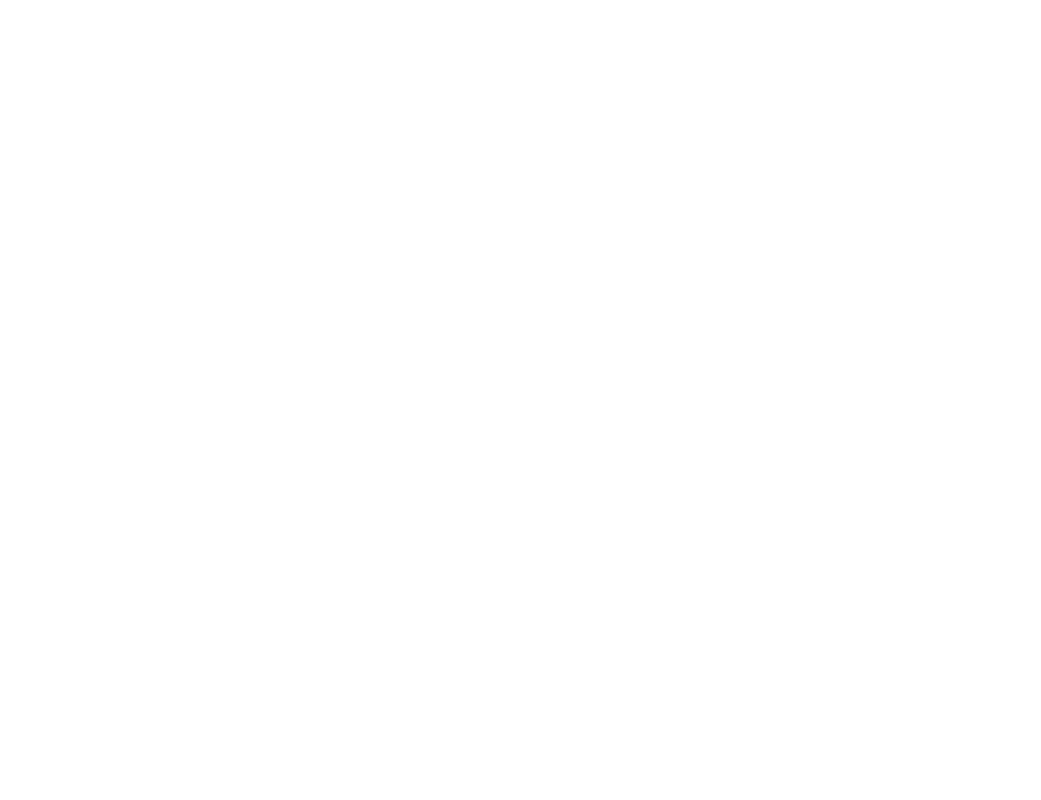
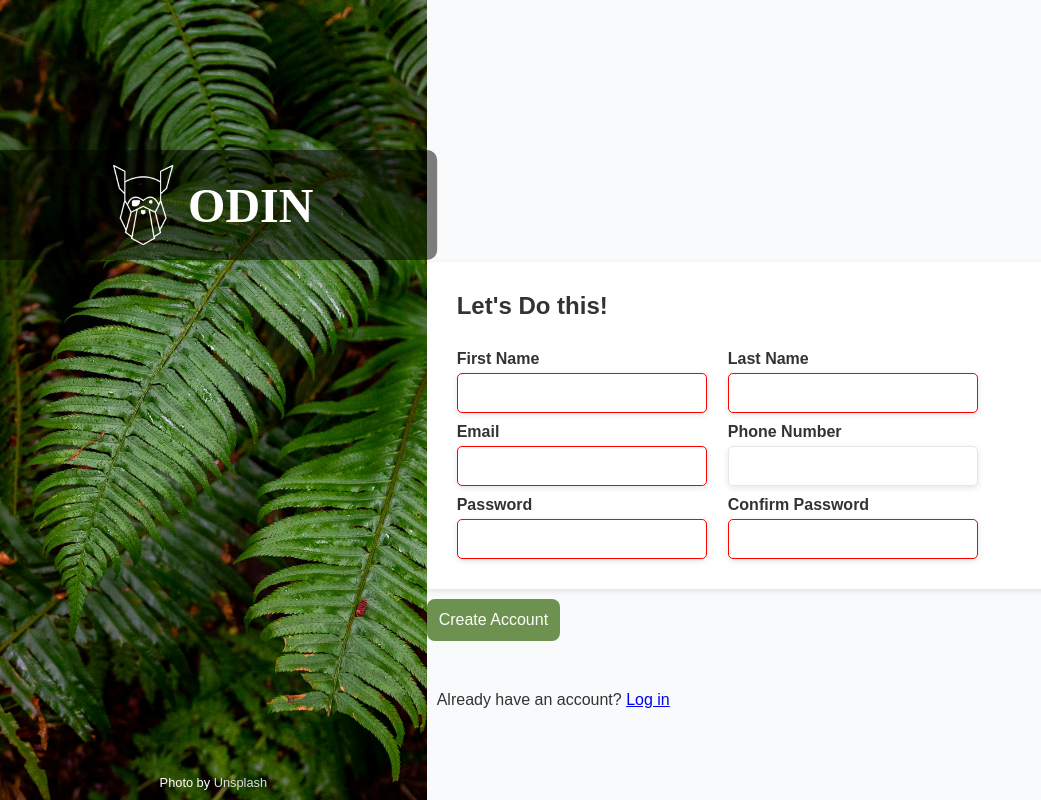
Before and after one commit to irfan-nadapuram/sign-up, a plain HTML site: page index.html in a window 1280 px wide. Shown: the whole page, without its empty margins (0-1041 px from the left). Drawn offline with Linux system fonts and the light colour scheme.

Commit message:
styling done

```diff
--- a/index.html
+++ b/index.html
@@ -1,13 +1,74 @@
 <!DOCTYPE html>
 <html lang="en">
 <head>
-    <meta charset="UTF-8">
-    <meta name="viewport" content="width=device-width, initial-scale=1.0">
-    <title>Document</title>
-    <link rel="stylesheet" href="style.css">
-    <script src="script.js">defer</script>
+  <meta charset="UTF-8">
+  <meta name="viewport" content="width=device-width, initial-scale=1.0">
+  <title>Odin Sign Up</title>
+  <link rel="stylesheet" href="style.css">
+
+
 </head>
 <body>
+  <div class="container">
 
+    <aside class="sidebar">
+      <div class="logo-container">
+        <img src="image/odin-lined.png" alt="Odin Logo">
+        <h1>ODIN</h1>
+      </div>
+      <p class="credit">
+        Photo by <a href="image/baground image.jpg" target="_blank">Unsplash</a>
+      </p>
+    </aside>
+
+
+    <main class="form-section">
+
+
+
+        <form>
+          <h2>Let's Do this!</h2>
+          <br>
+        <div class="form-group">
+          <label for="first">First Name</label>
+          <input type="text" id="first" name="first" required>
+        </div>
+
+        <div class="form-group">
+          <label for="last">Last Name</label>
+          <input type="text" id="last" name="last" required>
+        </div>
+
+        <div class="form-group">
+          <label for="email">Email</label>
+          <input type="email" id="email" name="email" required>
+        </div>
+
+        <div class="form-group">
+          <label for="phone">Phone Number</label>
+          <input type="tel" id="phone" name="phone">
+        </div>
+
+        <div class="form-group">
+          <label for="password">Password</label>
+          <input type="password" id="password" name="password" required minlength="6">
+        </div>
+
+        <div class="form-group">
+          <label for="confirm">Confirm Password</label>
+          <input type="password" id="confirm" name="confirm" required minlength="6">
+        </div>
+
+      </form>
+      <div class="button">
+        <button type="submit">Create Account</button>
+      </div>
+
+
+      <p class="login">
+        Already have an account? <a href="#">Log in</a>
+      </p>
+    </main>
+  </div>
 </body>
 </html>
--- a/style.css
+++ b/style.css
@@ -0,0 +1,154 @@
+
+
+* {
+  margin: 0;
+  padding: 0;
+  box-sizing: border-box;
+}
+
+body {
+  font-family: Arial, sans-serif;
+  background: #f9fafb;
+  color: #333;
+}
+
+.container {
+  display: flex;
+  min-height: 100vh;
+}
+
+
+.sidebar {
+  flex: 1;
+  background: url('image/baground\ image.jpg') center/cover no-repeat;
+  position: relative;
+  display: flex;
+  flex-direction: column;
+  justify-content: center;
+  align-items: center ;
+}
+
+.logo-container {
+  background: rgba(0, 0, 0, 0.5);
+  padding: 15px 29%;
+  display: flex;
+  align-items: center;
+  justify-content: center;
+  gap: 15px;
+  border-radius: 10px;
+  position: absolute;
+  top: 150px;
+  left: 50%;
+  transform: translateX(-50%);
+}
+
+.logo-container img {
+  height: 80px;
+
+}
+
+.logo-container h1 {
+  font-family: 'Norse Bold', 'Playfair Display', serif;
+  font-size: 3rem;
+  color: white;
+}
+
+.credit {
+  position: absolute;
+  bottom: 10px;
+  font-size: 0.8rem;
+  color: white;
+}
+
+.credit a {
+  color: #ddd;
+  text-decoration: none;
+}
+
+
+.form-section {
+  flex: 2;
+
+  display: flex;
+  flex-direction: column;
+  justify-content: center;
+
+}
+
+.form-section h2 {
+  margin-bottom: 20px;
+}
+
+.form-section p {
+  margin-bottom: 20px;
+}
+
+form {
+  display: grid;
+  grid-template-columns: 1fr 2fr;
+  gap: 10px;
+  background: white;
+  box-shadow: 10px;
+  border-radius: 4px;
+  box-shadow: 0 2px 6px rgba(0, 0, 0, 0.1);
+  padding: 30px;
+  margin-top: 200px;
+}
+
+.form-group {
+  display: flex;
+  flex-direction: column;
+}
+
+label {
+  margin-bottom: 5px;
+  font-weight: bold;
+}
+
+input {
+  padding: 10px;
+  border: 1px solid #E5E7EB;
+  border-radius: 5px;
+  font-size: 1rem;
+  max-width: 250px;
+  outline: none;
+  transition: all 0.3s ease;
+  box-shadow: 0 2px 6px rgba(0, 0, 0, 0.1);
+
+}
+
+
+input:focus {
+  border-color: blue;
+  box-shadow: 0 0 8px rgba(63, 81, 181, 0.4);
+  outline: none;
+}
+
+
+input:invalid {
+  border-color: red;
+}
+
+
+button {
+  grid-column: span 1;
+  background: #6d914e;
+  color: white;
+  padding: 12px;
+  border: none;
+  border-radius: 8px;
+  font-size: 1rem;
+  cursor: pointer;
+  margin-top: 10px;
+  max-width: 250px;
+
+}
+
+button:hover {
+  background: #4a5b3a;
+}
+
+.login {
+  margin-top: 40px;
+  padding: 10px;
+}
```
Also changed, not shown: image/baground image.jpg (added), image/odin-lined.png (added).
